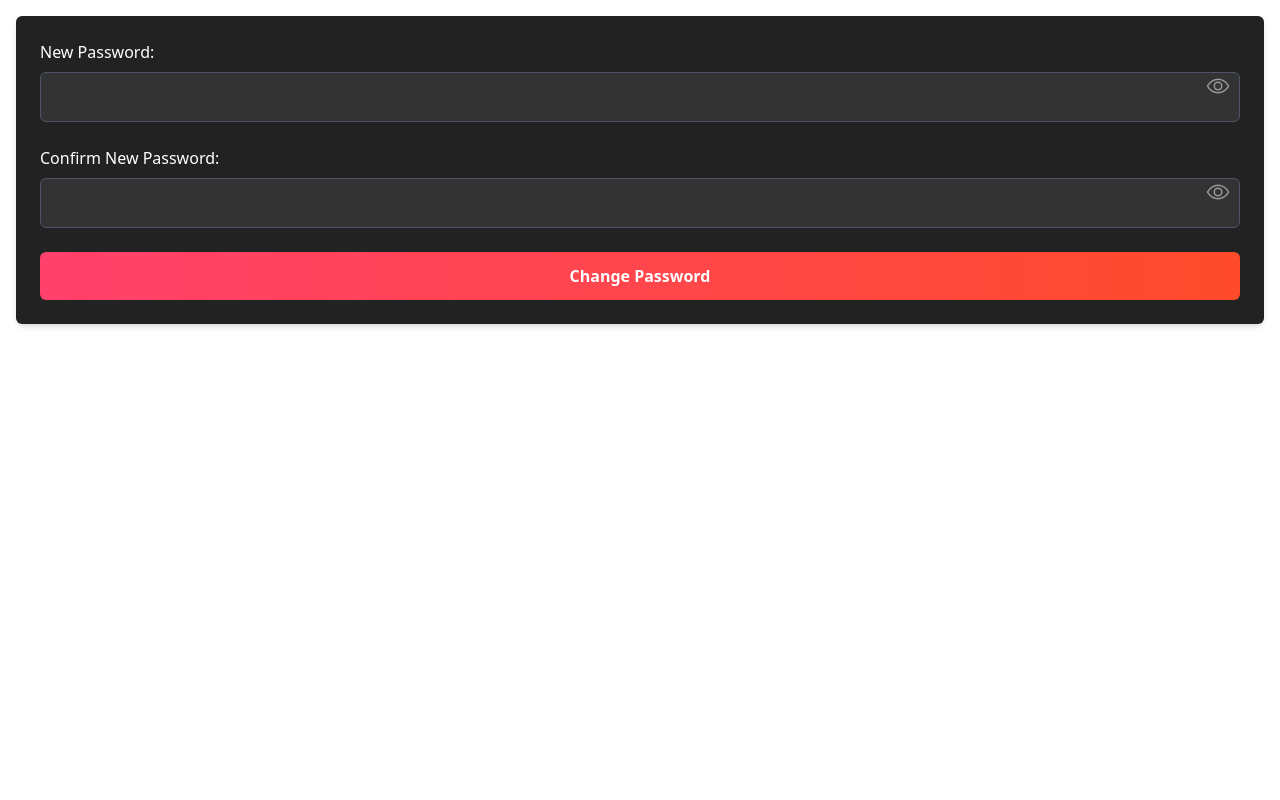
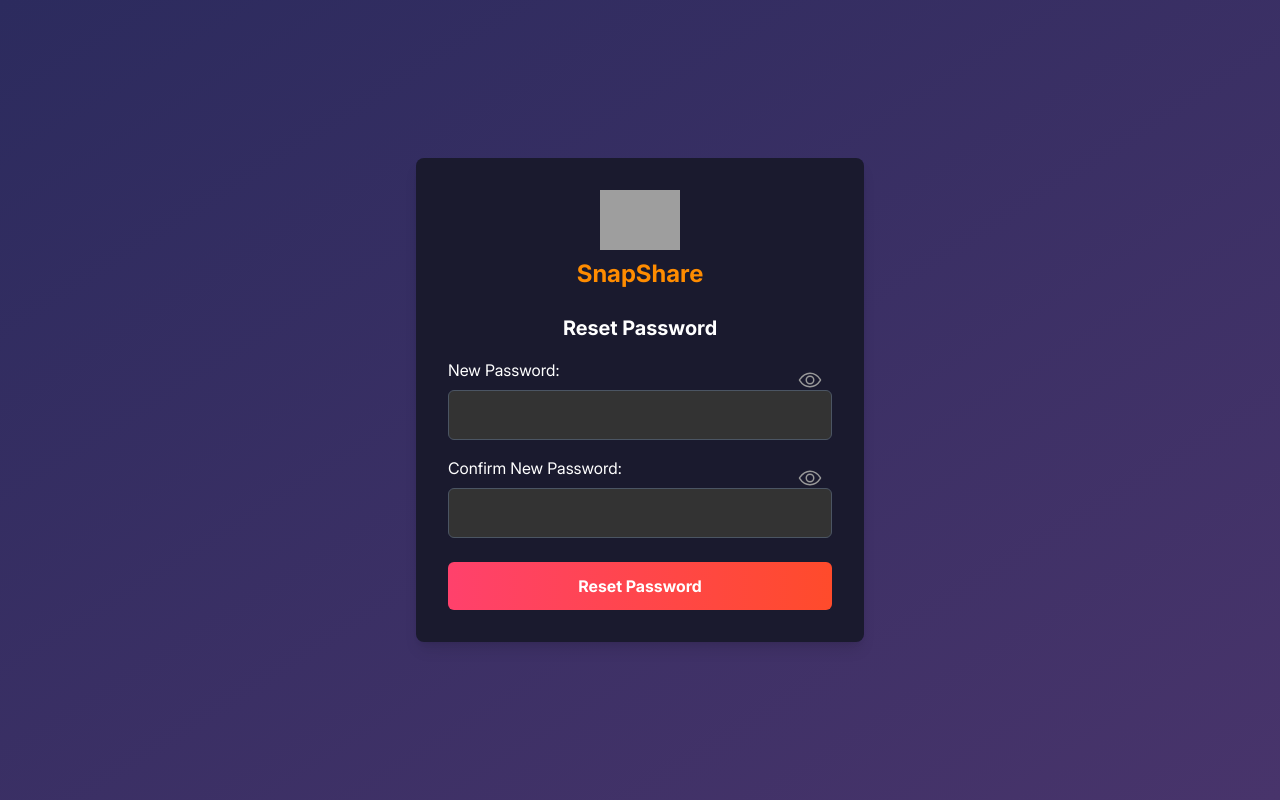
Before and after one commit to matiasbiagetti/landing-reset-password, a Next.js app: page /reset-password in a window 1280 px wide. Built offline with nearby package versions, Linux system fonts and the light colour scheme; grey boxes are pictures that could not be loaded.

Commit message:
logo + fondo

```diff
--- a/src/pages/reset-password.jsx
+++ b/src/pages/reset-password.jsx
@@ -1,11 +1,15 @@
 import React, { useState } from 'react';
 import { IoEyeOutline, IoEyeOffOutline } from 'react-icons/io5';
+import Image from 'next/image';
+import Head from 'next/head';
+import logo from '../public/logo2.png';
 import '../styles/globals.css';
 
 const ResetPassword = ({ changePassword, navigation }) => {
   const [newPassword, setNewPassword] = useState('');
   const [confirmPassword, setConfirmPassword] = useState('');
   const [error, setError] = useState('');
+  const [success, setSuccess] = useState(false);
   const [showNewPassword, setShowNewPassword] = useState(false);
   const [showConfirmPassword, setShowConfirmPassword] = useState(false);
 
@@ -26,7 +30,9 @@
     return errors;
   };
 
-  const handleChangePassword = async () => {
+  const handleChangePassword = async (e) => {
+    e.preventDefault();
+
     const passwordErrors = validatePassword(newPassword);
     if (passwordErrors.length > 0) {
       setError(passwordErrors.join('\n'));
@@ -43,30 +49,46 @@
       console.log('API Response:', response); // Log the response for debugging
 
       if (response.message === 'Password changed successfully') {
-        alert('Éxito: Contraseña cambiada correctamente');
+        setSuccess(true);
+        setTimeout(() => {
           navigation.goBack();
-      } else {
-        console.error('Error response:', response); // Log the error response for debugging
-        if (response.error) {
-          setError(`Error: ${response.error}`);
+        }, 30000); // Automatically navigate back after 30 seconds
       } else {
         setError('Hubo un problema al cambiar la contraseña. Por favor, intenta de nuevo más tarde.');
       }
-      }
     } catch (error) {
-      console.error('Error changing password:', error);
       setError('Hubo un problema al cambiar la contraseña. Por favor, intenta de nuevo más tarde.');
     }
   };
 
   return (
-    <div className="container mx-auto p-4">
-      <form className="bg-[#222] p-6 rounded-md shadow-md">
-        <div className="mb-6 text-left">
+    <>
+      <Head>
+        <title>Reset Password</title>
+      </Head>
+      <div className="flex justify-center items-center min-h-screen bg-gradient-to-br from-[#2C2B5E] to-[#48346B] p-6 font-inter">
+        <form
+          onSubmit={handleChangePassword}
+          className="bg-[#1A1A2E] p-8 rounded-lg shadow-lg text-center w-full max-w-md"
+        >
+          <div className="flex flex-col items-center mb-6">
+            <Image src={logo} alt="SnapShare Logo" width={80} height={80} className="mb-2" />
+            <h1 className="text-2xl font-bold text-[#FF8C00]">SnapShare</h1>
+          </div>
+          <h2 className="text-xl font-semibold text-white mb-4">Reset Password</h2>
+
+          {error && <p className="text-red-500 text-sm mb-4">{error}</p>}
+
+          {success ? (
+            <div className="text-green-500 text-sm mb-4">
+              Password has been reset successfully! You may close this tab, or it will close automatically in 30 seconds.
+            </div>
+          ) : (
+            <>
+              <div className="mb-4 text-left relative">
                 <label htmlFor="newPassword" className="text-white font-medium">New Password:</label>
-          <div className="relative">
                 <input
-              type={showNewPassword ? "text" : "password"}
+                  type={showNewPassword ? 'text' : 'password'}
                   id="newPassword"
                   value={newPassword}
                   onChange={(e) => setNewPassword(e.target.value)}
@@ -77,13 +99,11 @@
                   {showNewPassword ? <IoEyeOffOutline size={24} color="#999" /> : <IoEyeOutline size={24} color="#999" />}
                 </button>
               </div>
-        </div>
 
-        <div className="mb-6 text-left">
+              <div className="mb-6 text-left relative">
                 <label htmlFor="confirmPassword" className="text-white font-medium">Confirm New Password:</label>
-          <div className="relative">
                 <input
-              type={showConfirmPassword ? "text" : "password"}
+                  type={showConfirmPassword ? 'text' : 'password'}
                   id="confirmPassword"
                   value={confirmPassword}
                   onChange={(e) => setConfirmPassword(e.target.value)}
@@ -94,18 +114,18 @@
                   {showConfirmPassword ? <IoEyeOffOutline size={24} color="#999" /> : <IoEyeOutline size={24} color="#999" />}
                 </button>
               </div>
-        </div>
 
               <button
-          type="button"
-          onClick={handleChangePassword}
+                type="submit"
                 className="w-full py-3 bg-gradient-to-r from-[#FF416C] to-[#FF4B2B] text-white font-bold rounded-md hover:bg-gradient-to-r hover:from-[#FF4B2B] hover:to-[#FF416C] transition-all duration-300"
               >
-          Change Password
+                Reset Password
               </button>
-        {error && <p className="text-red-500 mt-4">{error}</p>}
+            </>
+          )}
         </form>
       </div>
+    </>
   );
 };
 
```
Lines whose indentation alone changed are shown as unchanged.
